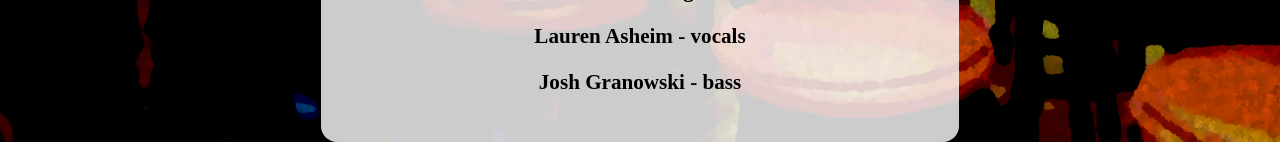
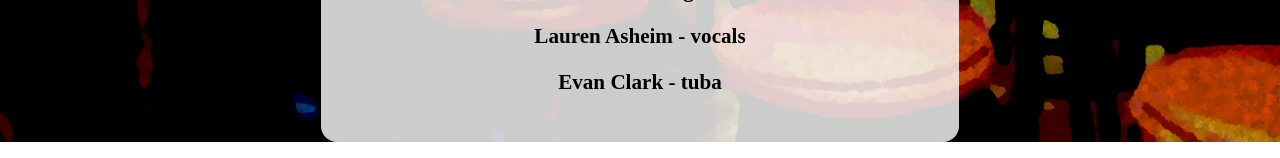
Before and after one commit to TimothyJohnK/kingbaron, a React (Create React App) app: page / in a window 1280 px wide. Shown: the part 734-892 px from the top of the page. Built offline with nearby package versions, Linux system fonts and the light colour scheme.

Commit message:
updated Bio

```diff
--- a/src/components/Bio.js
+++ b/src/components/Bio.js
@@ -54,7 +54,7 @@ export default class Bio extends Component {
             <p>Paul Fonfara - clarinet</p>
             <p>Tim Kirchhof - guitar</p>
             <p>Lauren Asheim - vocals</p>
-            <p>Josh Granowski - bass</p>
+            <p>Evan Clark - tuba</p>
           </h4>
         </BAND>
       </div>
```
